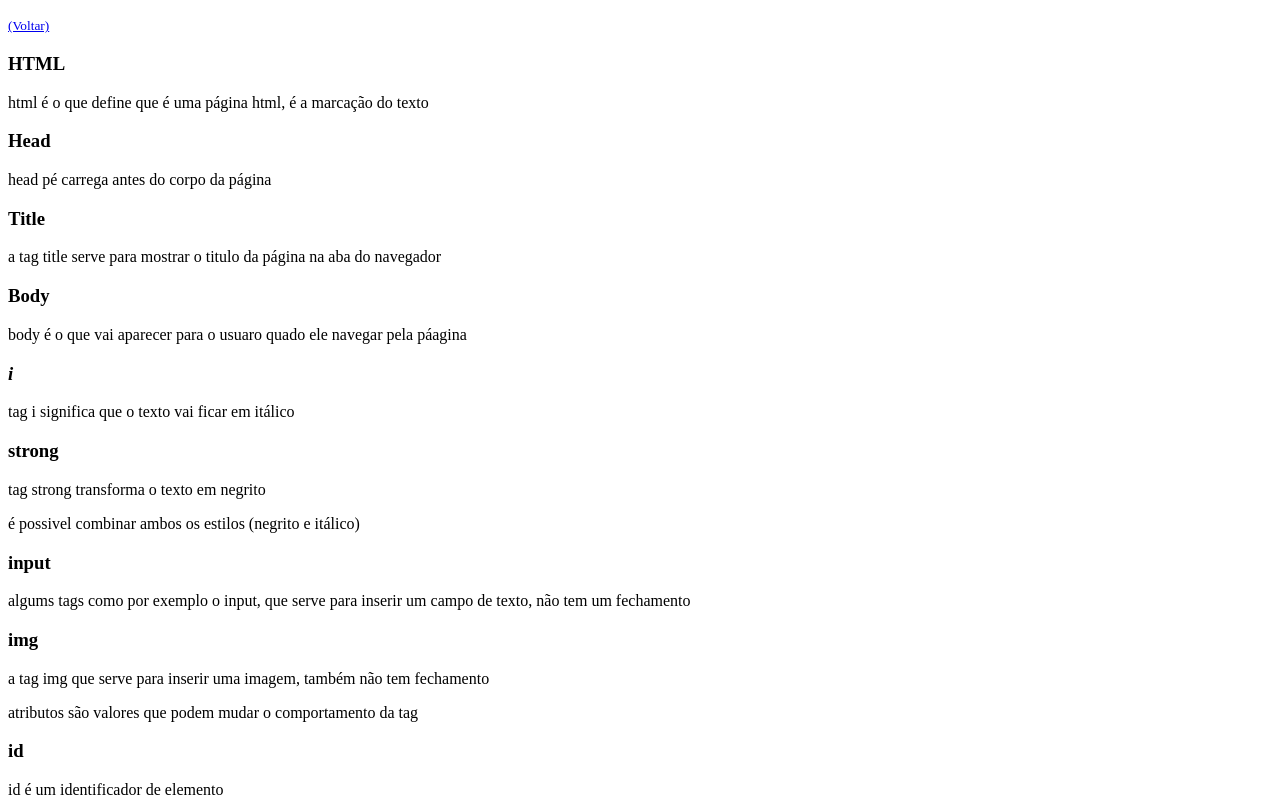
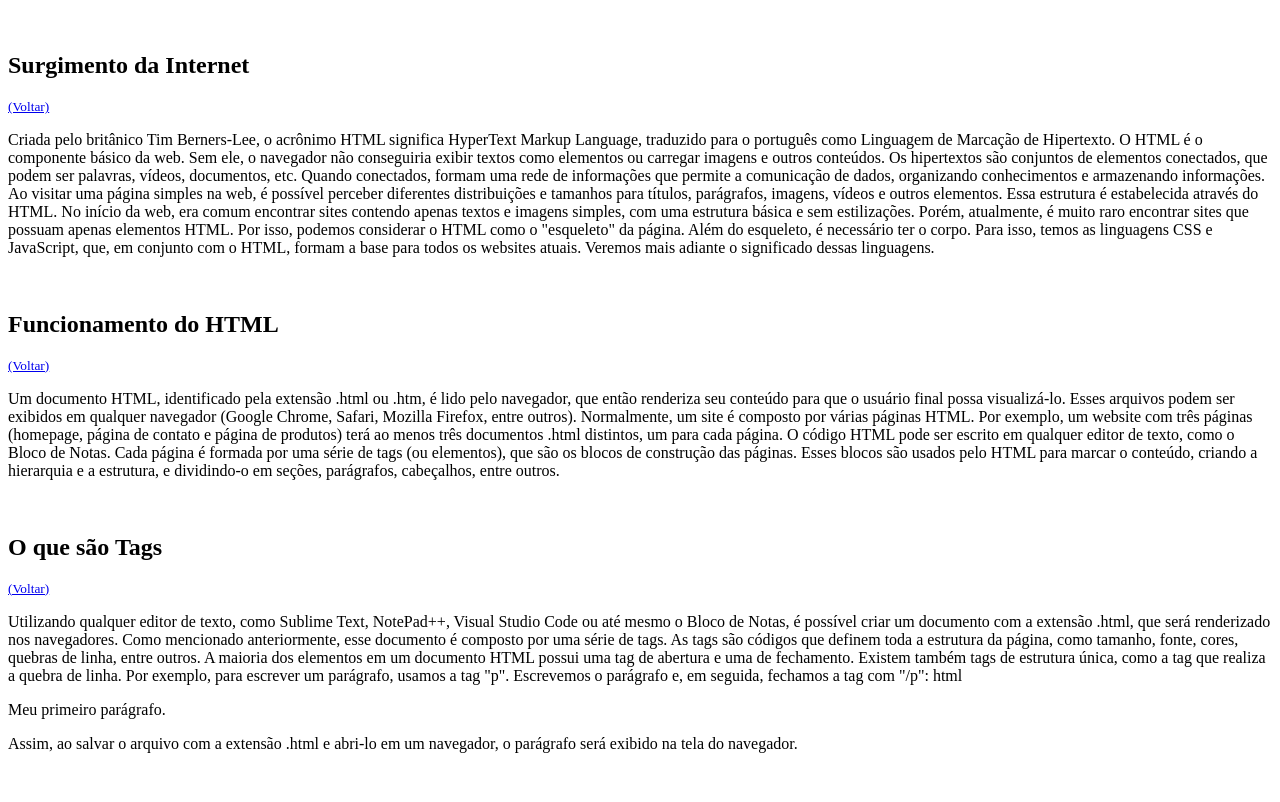
Before and after one commit to Juan-90/Desafio-DIO-P-gina-HTML-Tags-Aprendidas, a plain HTML site: page dio-html/index.html in a window 1280 px wide. Shown: the part 425-1227 px from the top of the page. Drawn offline with Linux system fonts and the light colour scheme.

Commit message:
Criando o texto do projeto

```diff
--- a/dio-html/index.html
+++ b/dio-html/index.html
@@ -25,9 +25,37 @@
         <li><a href="#origem">Curso HTML</a></li>
 
     </ul>
-    <h2 id="origem"></h2>
+    <br>
+    <h2 id="origem">Surgimento da Internet</h2>
     <small><a href="#inicio">(Voltar)</a></small>
-    <p></p>
+    <p>Criada pelo britânico Tim Berners-Lee, o acrônimo HTML significa HyperText Markup Language, traduzido para o português como Linguagem de Marcação de Hipertexto. O HTML é o componente básico da web. Sem ele, o navegador não conseguiria exibir textos como elementos ou carregar imagens e outros conteúdos.
+
+        Os hipertextos são conjuntos de elementos conectados, que podem ser palavras, vídeos, documentos, etc. Quando conectados, formam uma rede de informações que permite a comunicação de dados, organizando conhecimentos e armazenando informações.
+
+        Ao visitar uma página simples na web, é possível perceber diferentes distribuições e tamanhos para títulos, parágrafos, imagens, vídeos e outros elementos. Essa estrutura é estabelecida através do HTML. No início da web, era comum encontrar sites contendo apenas textos e imagens simples, com uma estrutura básica e sem estilizações. Porém, atualmente, é muito raro encontrar sites que possuam apenas elementos HTML. Por isso, podemos considerar o HTML como o "esqueleto" da página.
+
+        Além do esqueleto, é necessário ter o corpo. Para isso, temos as linguagens CSS e JavaScript, que, em conjunto com o HTML, formam a base para todos os websites atuais. Veremos mais adiante o significado dessas linguagens.</p>
+    <br>
+    <h2>Funcionamento do HTML</h2>
+    <small><a href="#inicio">(Voltar)</a></small>
+    <p>Um documento HTML, identificado pela extensão .html ou .htm, é lido pelo navegador, que então renderiza seu conteúdo para que o usuário final possa visualizá-lo. Esses arquivos podem ser exibidos em qualquer navegador (Google Chrome, Safari, Mozilla Firefox, entre outros).
+
+        Normalmente, um site é composto por várias páginas HTML. Por exemplo, um website com três páginas (homepage, página de contato e página de produtos) terá ao menos três documentos .html distintos, um para cada página.
+
+        O código HTML pode ser escrito em qualquer editor de texto, como o Bloco de Notas. Cada página é formada por uma série de tags (ou elementos), que são os blocos de construção das páginas. Esses blocos são usados pelo HTML para marcar o conteúdo, criando a hierarquia e a estrutura, e dividindo-o em seções, parágrafos, cabeçalhos, entre outros.</p>
+    <br>
+    <h2>O que são Tags</h2>
+    <small><a href="#inicio">(Voltar)</a></small>
+    <p>Utilizando qualquer editor de texto, como Sublime Text, NotePad++, Visual Studio Code ou até mesmo o Bloco de Notas, é possível criar um documento com a extensão .html, que será renderizado nos navegadores.
+
+        Como mencionado anteriormente, esse documento é composto por uma série de tags. As tags são códigos que definem toda a estrutura da página, como tamanho, fonte, cores, quebras de linha, entre outros. A maioria dos elementos em um documento HTML possui uma tag de abertura e uma de fechamento. Existem também tags de estrutura única, como a tag que realiza a quebra de linha.
+
+        Por exemplo, para escrever um parágrafo, usamos a tag "p". Escrevemos o parágrafo e, em seguida, fechamos a tag com "/p":
+
+        html
+        <p>Meu primeiro parágrafo.</p>
+        Assim, ao salvar o arquivo com a extensão .html e abri-lo em um navegador, o parágrafo será exibido na tela do navegador.</p>
+    <br>
     <h3 id="html">HTML</h3>
     <p>html é o que define que é uma página html, é a marcação do texto</p>
     <h3 id="head">Head</h3>
@@ -54,6 +82,8 @@
     <p>tag p é o parágrafo , o corpo do texto, ela fecha em /p</p>
     <h3>blockquote</h3>
     <p>tag blockquote serve para fazer uma citação de algum autor</p>
+    <h3>small</h3>
+    <p>tag small serve para definir textos menores, como copyrights</p>
     <h3>u</h3>
     <p>tag u (underline) serve para sublinhar um texto ou uma palavra</p>
     <h3>mark</h3>
@@ -66,6 +96,10 @@
     <p>tag li é a tag filha da tag ol, essa tag pode ser encadeada com varias tags ol e li</p>
     <h3>ul</h3>
     <p>tag ul serve para criar uma lista não ordenada, também pode ter suas filhas li</p>
+    <h3>abbr</h3>
+    <p>tag abbr serve para abreviações</p>
+    <h3>del</h3>
+    <p>tag del serve para representar uma parte do texto que foi excluída, esse trecho aparecerá riscado</p>
     <h3>link</h3>
     <p>link significa ligação de arquivos web</p>
     <h3>a</h3>
```
